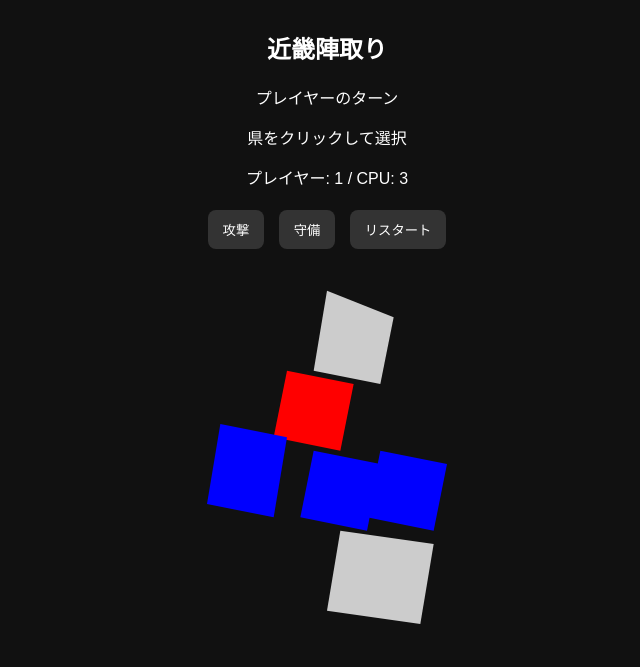
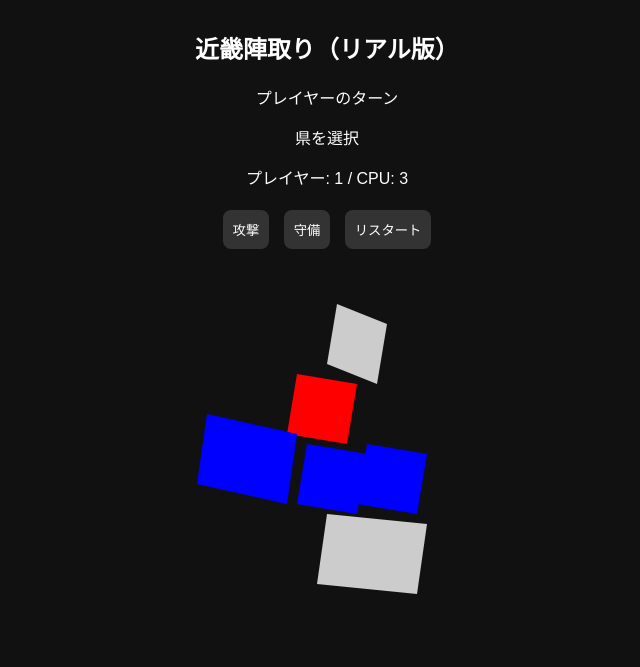
Before and after one commit to momoziro-joichi/kinki-game, a plain HTML site: page index.html in a window 1280 px wide. Shown: the whole page, without its empty margins (313-953 px from the left). Drawn offline with Linux system fonts and the light colour scheme.

Commit message:
Add files via upload

```diff
--- a/index.html
+++ b/index.html
@@ -3,7 +3,6 @@
 <head>
 <meta charset="UTF-8">
 <meta name="viewport" content="width=device-width, initial-scale=1.0">
-
 <title>近畿陣取りゲーム</title>
 
 <style>
@@ -30,22 +29,23 @@ path {
 }
 
 button {
-  padding: 10px 15px;
+  padding: 10px;
   margin: 5px;
   border: none;
   border-radius: 8px;
   background: #333;
   color: white;
 }
+
 </style>
 </head>
 
 <body>
 
 <div id="ui">
-  <h2>近畿陣取り</h2>
+  <h2>近畿陣取り（リアル版）</h2>
   <p id="turn">プレイヤーのターン</p>
-  <p id="status">県をクリックして選択</p>
+  <p id="status">県を選択</p>
   <p id="score"></p>
 
   <button onclick="playerAction('attack')">攻撃</button>
@@ -53,21 +53,21 @@ button {
   <button onclick="restart()">リスタート</button>
 </div>
 
-<!-- 🗺近畿SVG -->
-<svg viewBox="0 0 300 300">
+<!-- 🗾リアル寄りSVG -->
+<svg viewBox="0 0 400 400">
 
-  <path id="滋賀" d="M150,20 L200,40 L190,90 L140,80 Z" fill="#ccc"/>
-  <path id="京都" d="M120,80 L170,90 L160,140 L110,130 Z" fill="#ccc"/>
-  <path id="大阪" d="M140,140 L190,150 L180,200 L130,190 Z" fill="#ccc"/>
-  <path id="奈良" d="M190,140 L240,150 L230,200 L180,190 Z" fill="#ccc"/>
-  <path id="兵庫" d="M70,120 L120,130 L110,190 L60,180 Z" fill="#ccc"/>
-  <path id="和歌山" d="M160,200 L230,210 L220,270 L150,260 Z" fill="#ccc"/>
+  <path id="滋賀" d="M210,40 L260,60 L250,120 L200,100 Z"/>
+  <path id="京都" d="M170,110 L230,120 L220,180 L160,170 Z"/>
+  <path id="大阪" d="M180,180 L240,190 L230,250 L170,240 Z"/>
+  <path id="奈良" d="M240,180 L300,190 L290,250 L230,240 Z"/>
+  <path id="兵庫" d="M80,150 L170,170 L160,240 L70,220 Z"/>
+  <path id="和歌山" d="M200,250 L300,260 L290,330 L190,320 Z"/>
 
 </svg>
 
 <script>
 
-// 👇基本データ
+// ===== データ =====
 let selected = null;
 
 let ownership = {
@@ -97,7 +97,7 @@ const adjacency = {
   "和歌山":["大阪","奈良"]
 };
 
-// 👇クリック
+// ===== クリック =====
 Object.keys(stats).forEach(p => {
   document.getElementById(p).addEventListener("click", () => {
     if (ownership[p] !== "player") return;
@@ -106,19 +106,18 @@ Object.keys(stats).forEach(p => {
   });
 });
 
-// 👇プレイヤー行動
+// ===== プレイヤー =====
 function playerAction(action) {
   if (!selected) return;
 
   resolveTurn(selected, action, "player");
 
   cpuTurn();
-
   updateMap();
   checkWin();
 }
 
-// 👇CPU
+// ===== CPU =====
 function cpuTurn() {
   let ai = Object.keys(ownership).filter(p => ownership[p] === "ai");
   if (ai.length === 0) return;
@@ -128,7 +127,7 @@ function cpuTurn() {
   resolveTurn(from, Math.random() < 0.7 ? "attack" : "defense", "ai");
 }
 
-// 👇戦闘
+// ===== 戦闘 =====
 function resolveTurn(from, action, side) {
   let targets = adjacency[from].filter(p => ownership[p] !== side);
   if (targets.length === 0) return;
@@ -143,7 +142,7 @@ function resolveTurn(from, action, side) {
   }
 }
 
-// 👇描画
+// ===== 描画 =====
 function updateMap() {
   Object.keys(ownership).forEach(p => {
     let el = document.getElementById(p);
@@ -156,7 +155,7 @@ function updateMap() {
   updateScore();
 }
 
-// 👇スコア
+// ===== スコア =====
 function updateScore() {
   let player = 0, ai = 0;
 
@@ -169,20 +168,14 @@ function updateScore() {
     `プレイヤー: ${player} / CPU: ${ai}`;
 }
 
-// 👇勝利判定
+// ===== 勝利 =====
 function checkWin() {
   let vals = Object.values(ownership);
 
-  if (vals.every(v => v === "player")) {
-    endGame("win");
-  }
-
-  if (vals.every(v => v === "ai")) {
-    endGame("lose");
-  }
+  if (vals.every(v => v === "player")) endGame("win");
+  if (vals.every(v => v === "ai")) endGame("lose");
 }
 
-// 👇終了
 function endGame(type) {
   document.body.innerHTML =
     type === "win"
@@ -190,17 +183,16 @@ function endGame(type) {
       : "<h1>💀敗北…CPUに支配された</h1>";
 }
 
-// 👇UI
+// ===== UI =====
 function setStatus(text) {
   document.getElementById("status").textContent = text;
 }
 
-// 👇リスタート
 function restart() {
   location.reload();
 }
 
-// 初期
+// 初期表示
 updateMap();
 
 </script>
```
